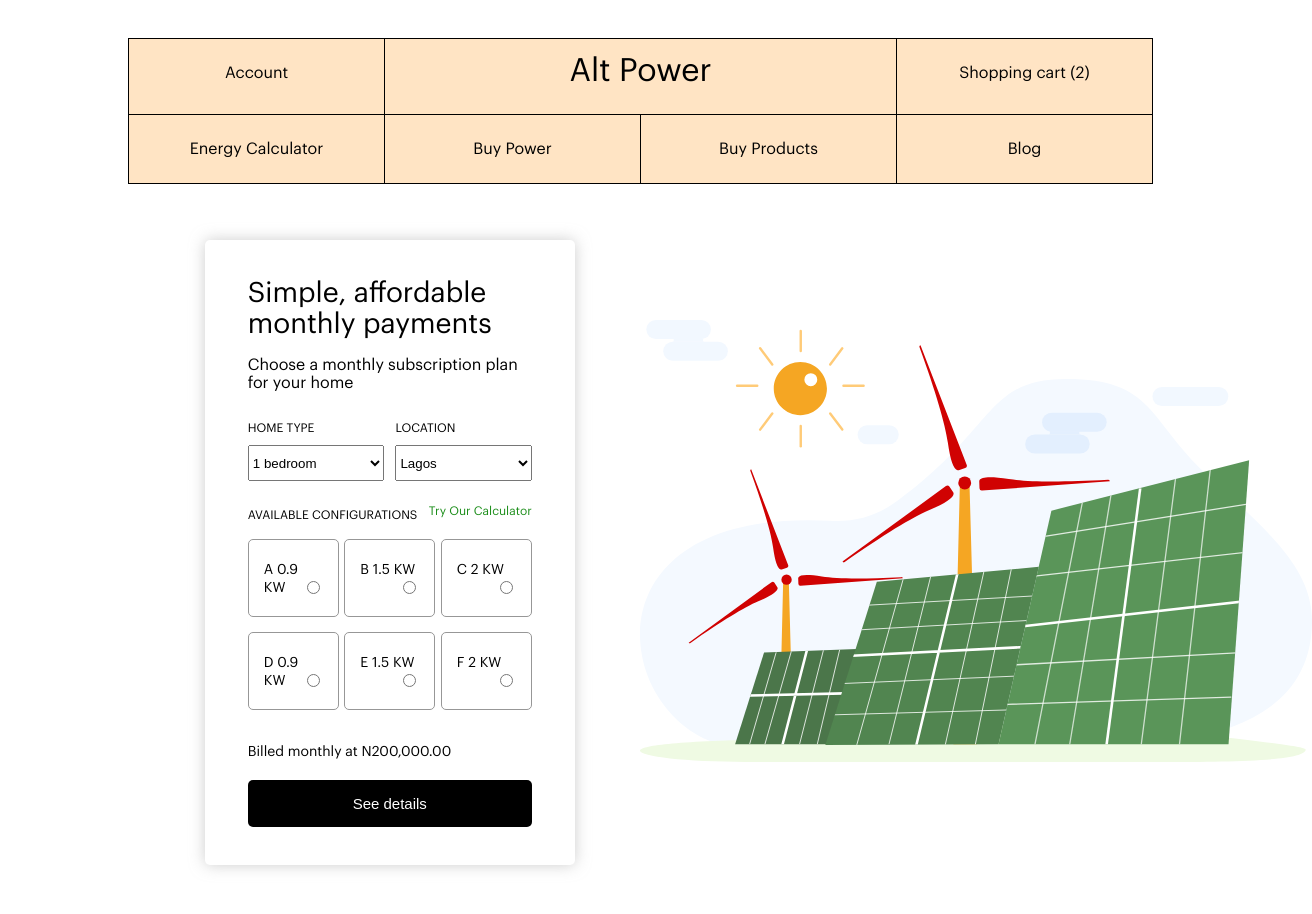
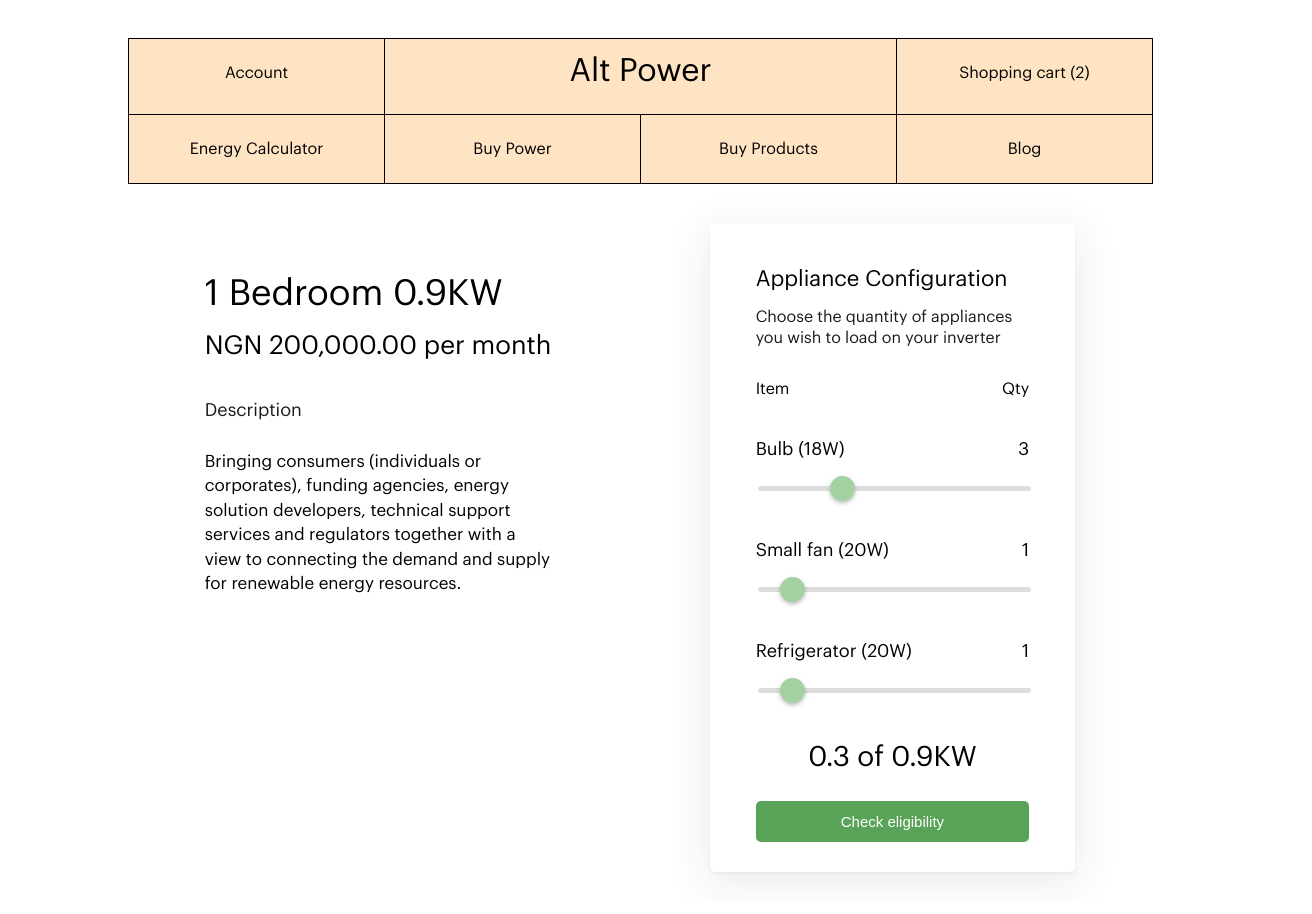
Before and after one commit to Phumbie/imperium-deprecated, a Vue app: page /paas/appliance-configuration in a window 1280 px wide. Shown: the top 914 px of the page, 1312 px wide, since content can reach past the window. Built offline with nearby package versions, Linux system fonts and the light colour scheme.

Commit message:
created  paas appliance configuration page

```diff
--- /dev/null
+++ b/src/components/PaasApplianceConfiguration.vue
@@ -0,0 +1,176 @@
+<template>
+  <div id="paas-appliance-config">
+    <div class="left-content">
+      <div class="header-text">1 Bedroom 0.9KW</div>
+      <div class="text-monthly-price">NGN 200,000.00 per month</div>
+      <div class="small-text">Description</div>
+      <div class="long-desc">Bringing consumers (individuals or corporates), funding agencies, energy solution developers, technical support services and regulators together with a view to connecting the demand and supply for renewable energy resources.</div>
+    </div>
+    <div class="right-content">
+      <div class="appliance-config-text">Appliance Configuration</div>
+      <div class="small-text">Choose the quantity of appliances you wish to load on your inverter</div>
+      <div class="item-qty-label">
+        <span>Item</span>
+        <span class="float-right">Qty</span>
+      </div>
+      <div class="appliance">
+        <span class="name">Bulb (18W)</span>
+        <span class="name float-right">3</span>
+        <input type="range" min="1" max="100" value="30" class="slider">
+      </div>
+      <div class="appliance">
+        <span class="name">Small fan (20W)</span>
+        <span class="name float-right">1</span>
+        <input type="range" min="1" max="100" value="10" class="slider">
+      </div>
+      <div class="appliance">
+        <span class="name">Refrigerator (20W)</span>
+        <span class="name float-right">1</span>
+        <input type="range" min="1" max="100" value="10" class="slider">
+      </div>
+      <div class="total-power-rating">0.3 of 0.9KW</div>
+      <button class="button-check-eligibilty">Check eligibility</button>
+    </div>
+  </div>
+</template>
+
+<script>
+export default {
+  data () {
+    return {
+    }
+  }
+}
+</script>
+
+<style lang="scss" scoped>
+#paas-appliance-config{
+  padding-top: 40px;
+  padding-bottom: 30px;
+  width: 85%;
+  margin: 0 auto;
+  display: flex;
+  flex-wrap: wrap;
+  flex-direction: row;
+  justify-content: space-between;
+
+  .float-right{
+    float: right;
+  }
+
+  .left-content{
+    width: 40%;
+    padding-top: 50px;
+
+    .header-text{
+      font-size: 36px;
+    }
+
+    .text-monthly-price{
+      font-size: 26px;
+      margin-top: 18px;
+    }
+
+    .small-text{
+      text-align: left;
+      float: left;
+      margin-top: 38px;
+      width: 100%;
+    }
+
+    .long-desc{
+      margin-top: 27px;
+      float: left;
+      line-height: 1.44;
+      font-size: 17px;
+    }
+  }
+
+  .right-content{
+    width: 42%;
+    background: white;
+    box-shadow: 0 9px 42px 6px rgba(35, 38, 42, 0.08), 0 2px 3px 0 rgba(73, 73, 85, 0.06);
+    border-radius: 5px;
+    box-sizing: border-box;
+    padding: 43px 46px 30px 46px;
+
+    .appliance-config-text{
+      font-size: 22px;
+    }
+
+    .small-text{
+      text-align: left;
+      float: left;
+      width: 100%;
+      font-size: 16px;
+    }
+
+    .item-qty-label{
+      margin-top: 30px;
+      float: left;
+      width: 100%;
+      margin-bottom: 41px;
+    }
+
+    .appliance{
+      margin-bottom: 45px;
+
+      .name{
+        font-size: 18px;
+      }
+
+      .slider {
+        width: 100%;
+        margin-top: 27px;
+        -webkit-appearance: none;
+        height: 5px;
+        outline: none;
+        -webkit-transition: .2s;
+        transition: opacity .2s;
+        border-radius: 3px;
+        background: #dddddd;
+      }
+
+      .slider::-webkit-slider-thumb {
+        -webkit-appearance: none;
+        appearance: none;
+        width: 25px;
+        height: 25px;
+        background: white;
+        box-shadow: 0 2px 4px 0 rgba(120, 120, 120, 0.5);
+        cursor: pointer;
+        border-radius: 50px;
+        background-color: #a2d1a2;
+        //  background-color: #7eb17d;
+      }
+
+      .slider::-moz-range-thumb {
+        width: 25px;
+        height: 25px;
+        background: white;
+        box-shadow: 0 2px 4px 0 rgba(120, 120, 120, 0.5);
+        cursor: pointer;
+        border-radius: 50px;
+      }
+    }
+
+    .total-power-rating{
+      font-size: 28px;
+      text-align: center;
+    }
+
+    .button-check-eligibilty{
+      color: white;
+      width: 100%;
+      border-radius: 5px;
+      background-color: #59a358;
+      margin-top: 28px;
+      padding-top: 12px;
+      padding-bottom: 12px;
+      font-size: 15px;
+      outline: none;
+      border: none;
+    }
+  }
+}
+</style>
--- a/src/router/index.js
+++ b/src/router/index.js
@@ -3,6 +3,7 @@ import Router from 'vue-router'
 import MainPage from '@/MainPage'
 // import BuyPower from '@/components/BuyPower';
 import PaasSubscriptionPlan from '@/components/PaasSubscriptionPlan';
+import PaasApplianceConfiguration from '@/components/PaasApplianceConfiguration';
 import BuyProducts from '@/components/BuyProducts';
 import ProductView from '@/components/ProductView';
 import ShoppingCart from '@/components/ShoppingCart';
@@ -13,12 +14,14 @@ import CheckoutPage from '@/CheckoutPage'
 Vue.use(Router)
 
 export default new Router({
+  mode: 'history',
   routes: [
     {
       path: '/',
       component: MainPage,
       children: [
         { path: '', component: PaasSubscriptionPlan },
+        { path: 'paas/appliance-configuration', component: PaasApplianceConfiguration },
         { path: 'product-catalogue', component: BuyProducts },
         { path: 'product', component: ProductView },
         { path: 'cart', component: ShoppingCart },
```
